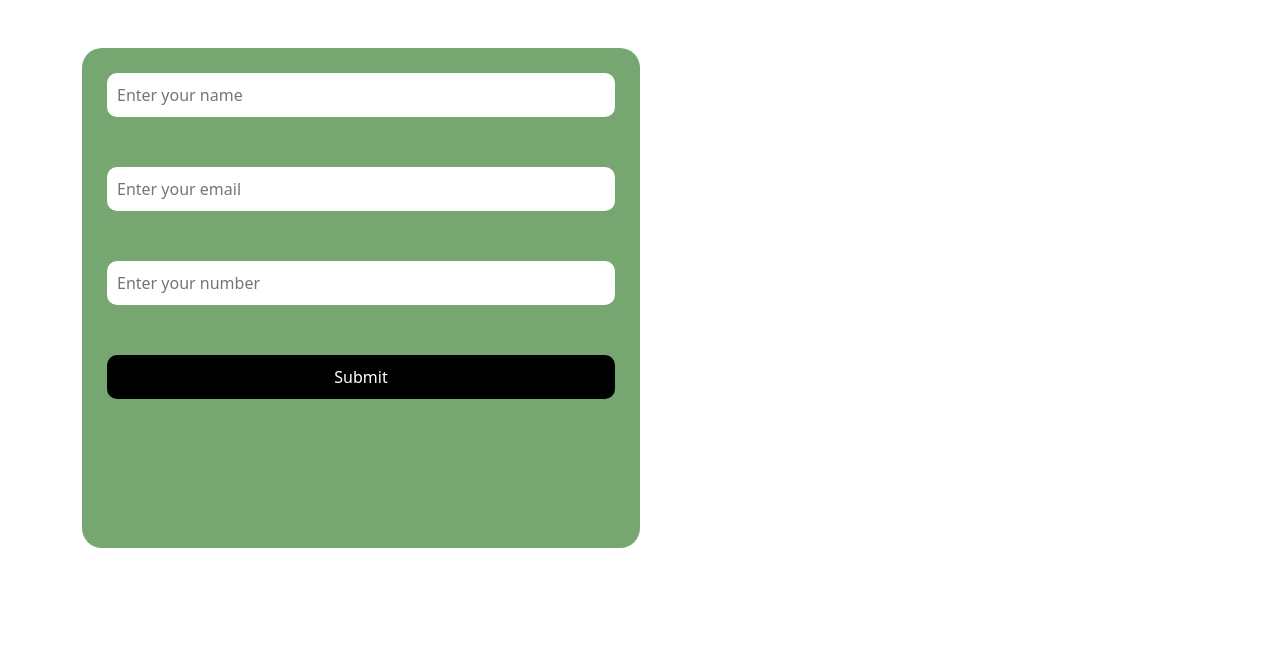
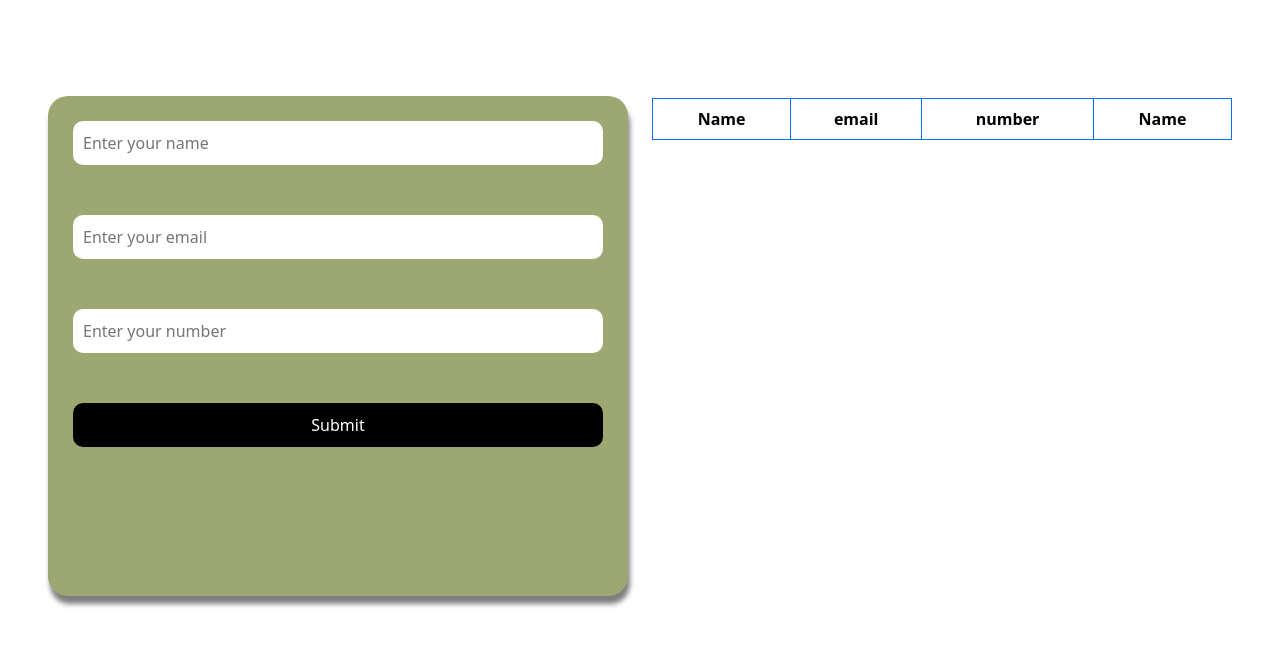
Before and after one commit to mohanraj172/contact, a plain HTML site: page index.html in a window 1280 px wide. Drawn offline with nearby package versions, Linux system fonts and the light colour scheme; no server answers.

Commit message:
update code

```diff
--- a/asstes/script.js
+++ b/asstes/script.js
@@ -0,0 +1,6 @@
+
+fetch('https://jsonplaceholder.typicode.com/posts/1')
+.then(response => response.json())
+.then(data => {
+    console.log(data)
+})
--- a/asstes/style.css
+++ b/asstes/style.css
@@ -4,10 +4,12 @@ body{
     margin: 0;
     box-sizing: border-box;
     background-color: rgba(4, 10, 3, 9);
+    background-color: rgb(170, 126, 61);
 }
 .login{
     height: 500px;
-    background-color: rgb(118, 167, 113);
+    background-color: rgb(157, 167, 113);
+    box-shadow: 2px 8px 5px hsl(0, 1%, 50%) ;
     display: flex;
     flex-direction: column;
     padding: 25px;
@@ -29,3 +31,7 @@ input{
     background-color: black;
     border: none;
 }
+#table{
+    text-align: center;
+    margin-top: 50px;
+}
--- a/index.html
+++ b/index.html
@@ -3,27 +3,34 @@
 <head>
     <meta charset="UTF-8">
     <meta name="viewport" content="width=device-width, initial-scale=1.0">
-    <title>Document</title>
+    <title>Contact</title>
     <link rel="stylesheet" href="asstes/style.css">
     <link href="https://cdn.jsdelivr.net/npm/bootstrap@5.3.3/dist/css/bootstrap.min.css" rel="stylesheet" integrity="sha384-QWTKZyjpPEjISv5WaRU9OFeRpok6YctnYmDr5pNlyT2bRjXh0JMhjY6hW+ALEwIH" crossorigin="anonymous">
 </head>
 <body>
-    <div class="container">
+    <div class="row p-5" >
         <div class="col-lg-6 col-md-6 col-12 center">
          <div class="login mt-5">
             <input type="text" name="name" placeholder="Enter your name">
             <input type="text" name="email" placeholder="Enter your email">
             <input type="text" name="number" placeholder="Enter your number">
             <button id="btn">Submit</button>
-
          </div>
         </div>
-        <div class="col-lg-6 col-md-6 col-12">
-
+        <div class="col-lg-6 col-md-6 col-12 " id="table">
+            <table class="table table-bordered border-primary">
+                <tablehead>
+                    <tr>
+                    <th>Name</th>
+                    <th>email</th>
+                    <th> number</th>
+                    <th>Name</th>
+                </tr>
+                </tablehead>
         </div>
-
     </div>
-    </div>
+</div>
+    <script src="asstes/script.js"></script>
    <script src="https://cdn.jsdelivr.net/npm/bootstrap@5.3.3/dist/js/bootstrap.bundle.min.js" integrity="sha384-YvpcrYf0tY3lHB60NNkmXc5s9fDVZLESaAA55NDzOxhy9GkcIdslK1eN7N6jIeHz" crossorigin="anonymous"></script>
 </body>
 </html>
```
